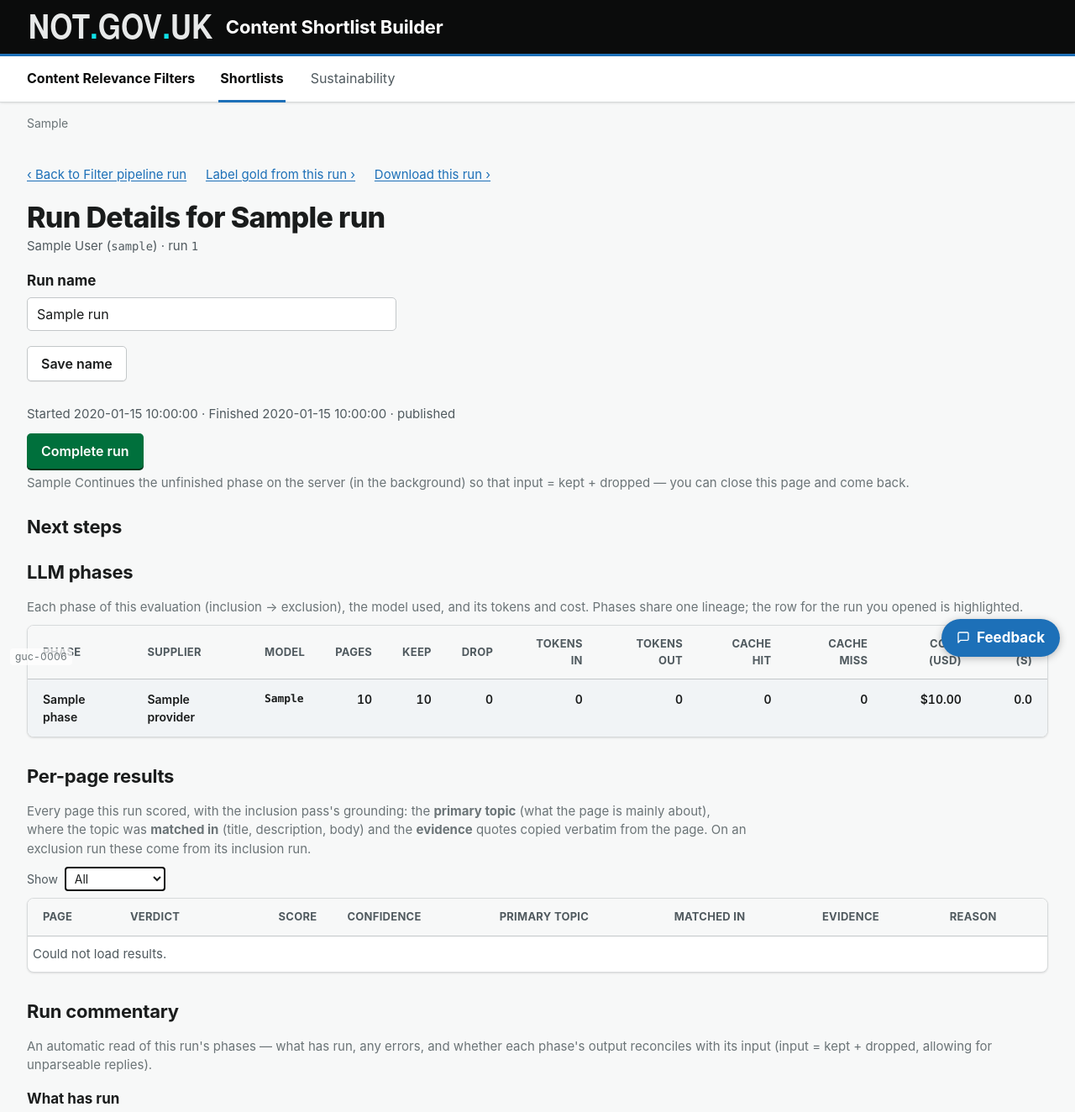
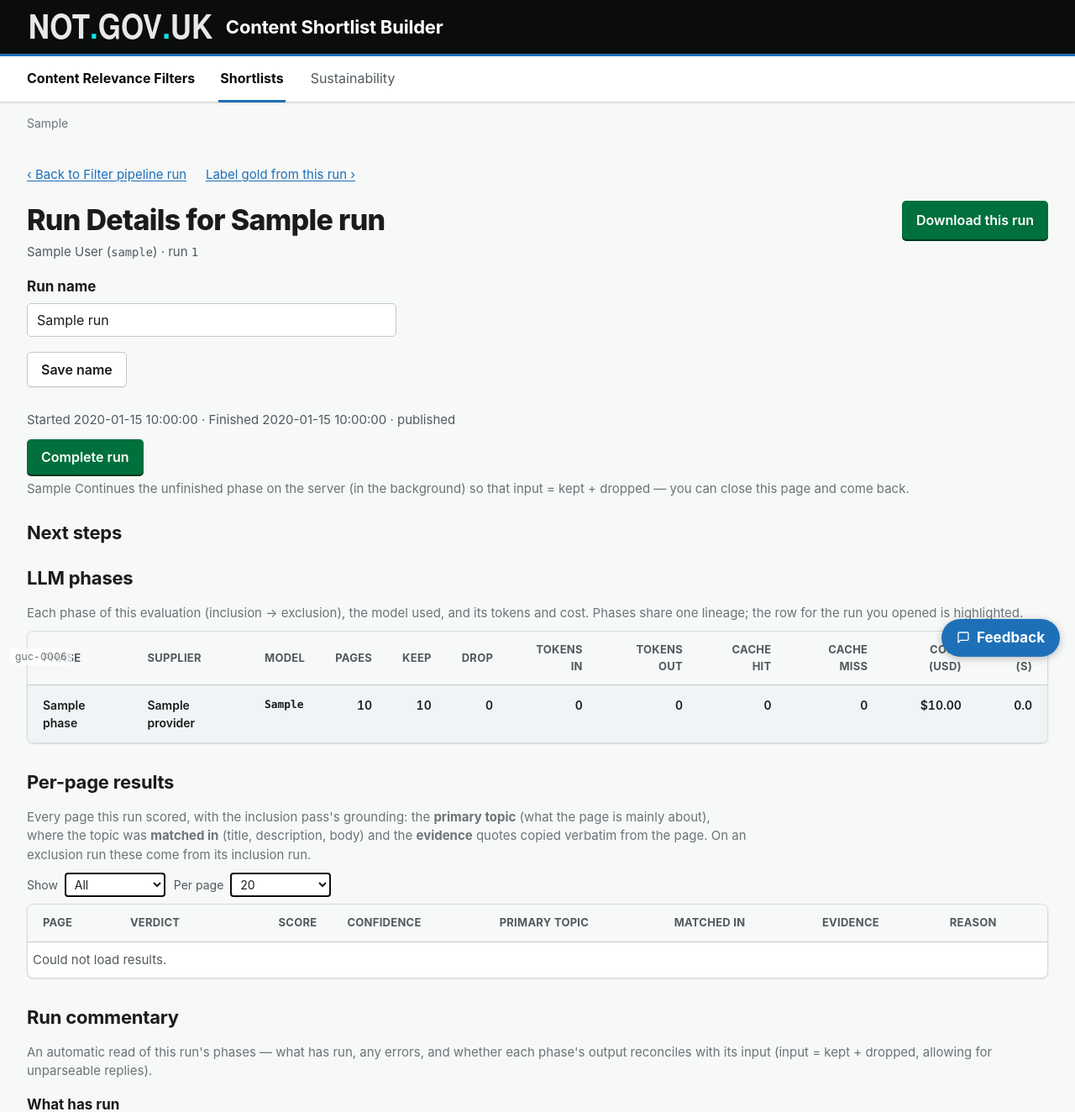
Before and after one commit to Underwoodt/gov-uk-corpus, a FastAPI app: template webapp/templates/run_detail.html in a window 1280 px wide. Shown: the top 1324 px of the page at 84% size. Run offline with FastAPI, Linux system fonts and the light colour scheme; the template is opened without the code that fills it: most values are stand-ins (such as "Sample title", 1, 10 or a date in 2020); some libraries are stand-ins or nearby versions.

Commit message:
guc-0006: download button opposite the title + paginate per-page results
Move 'Download this run' from a top link to a button on the right, aligned
with the run title. Add pagination to the per-page results table with a
'Per page' selector (20 default / 100 / All) and Prev/Next; the rows are
already client-side, so paging is a filtered-then-sliced render.

Co-Authored-By: Claude Opus 4.8 <noreply@anthropic.com>

```diff
--- a/webapp/templates/run_detail.html
+++ b/webapp/templates/run_detail.html
@@ -13,9 +13,10 @@
 
   <a class="back" href="{{ url_for('ai_pipeline_page', cid=category.id) }}">‹ Back to Filter pipeline run</a>
   <a class="back" style="margin-left:18px;" href="{{ url_for('gold_page', cid=category.id) }}?run={{ (chain[0].run_id if chain else run.run_id) }}">Label gold from this run ›</a>
-  <a class="back" style="margin-left:18px;" href="{{ url_for('download_page', cid=category.id) }}?run={{ (chain[0].run_id if chain else run.run_id) }}&amp;stage=final" title="Download this run's final shortlist (choose columns/format on the download page)">Download this run ›</a>
-
-  <h1 id="run-title" style="margin:18px 0 4px;">Run Details for {{ run.name or run.run_id }}</h1>
+  <div style="display:flex;align-items:center;justify-content:space-between;gap:16px;flex-wrap:wrap;margin:18px 0 4px;">
+    <h1 id="run-title" style="margin:0;">Run Details for {{ run.name or run.run_id }}</h1>
+    <a class="btn" style="white-space:nowrap;" href="{{ url_for('download_page', cid=category.id) }}?run={{ (chain[0].run_id if chain else run.run_id) }}&amp;stage=final" title="Download this run's final shortlist (choose columns/format on the download page)">Download this run</a>
+  </div>
   <p class="secondary" style="margin:0 0 18px;">{{ category.display_name }}
     (<span class="mono">{{ category.slug or '' }}</span>) · run <span class="mono">{{ run.run_id }}</span></p>
 
@@ -129,6 +130,10 @@
       <select id="pr-filter" style="font:inherit;padding:3px 6px;border:2px solid var(--black);border-radius:4px;margin-left:4px;">
         <option value="">All</option><option value="1">Kept</option><option value="0">Dropped</option>
       </select></label>
+    <label class="secondary" style="font-size:14px;">Per page
+      <select id="pr-page-size" style="font:inherit;padding:3px 6px;border:2px solid var(--black);border-radius:4px;margin-left:4px;">
+        <option value="20" selected>20</option><option value="100">100</option><option value="all">All</option>
+      </select></label>
     <span id="pr-summary" class="secondary"></span>
   </div>
   <div class="table-wrap">
@@ -139,6 +144,11 @@
       </tr></thead>
       <tbody><tr><td colspan="8" class="secondary" style="padding:10px 6px;"><span class="spinner"></span></td></tr></tbody>
     </table>
+  </div>
+  <div id="pr-pager" class="controls" style="align-items:center;gap:12px;margin-top:10px;" hidden>
+    <button class="btn secondary-btn" id="pr-prev" type="button" style="padding:5px 12px;">‹ Prev</button>
+    <span id="pr-range" class="secondary"></span>
+    <button class="btn secondary-btn" id="pr-next" type="button" style="padding:5px 12px;">Next ›</button>
   </div>
 
   <h2 style="margin-top:30px;">Run commentary</h2>
@@ -267,17 +277,37 @@
     (function () {
       const tbody = document.querySelector("#pr-table tbody"), sum = document.getElementById("pr-summary");
       const filter = document.getElementById("pr-filter");
+      const sizeSel = document.getElementById("pr-page-size");
+      const pager = document.getElementById("pr-pager"), rangeEl = document.getElementById("pr-range");
+      const prevBtn = document.getElementById("pr-prev"), nextBtn = document.getElementById("pr-next");
       const esc = s => { const d = document.createElement("div"); d.textContent = s == null ? "" : s; return d.innerHTML; };
-      let all = [];
+      let all = [], page = 0;
+      const pageSize = () => { const v = sizeSel ? sizeSel.value : "20"; return v === "all" ? Infinity : (parseInt(v, 10) || 20); };
       function render() {
         const f = filter.value;
         const rows = f === "" ? all : all.filter(r => String(r.keep) === f);
         sum.textContent = `${rows.length} of ${all.length} page${all.length === 1 ? "" : "s"}`;
+        const size = pageSize();
+        const nPages = Math.max(1, Math.ceil(rows.length / (size === Infinity ? (rows.length || 1) : size)));
+        if (page >= nPages) page = nPages - 1;
+        if (page < 0) page = 0;
+        const start = size === Infinity ? 0 : page * size;
+        const slice = size === Infinity ? rows : rows.slice(start, start + size);
         if (!rows.length) {
           tbody.innerHTML = '<tr><td colspan="8" class="secondary" style="padding:10px 6px;">No pages.</td></tr>';
+          if (pager) pager.hidden = true;
           return;
         }
-        tbody.innerHTML = rows.map(r => {
+        if (pager) {
+          if (size === Infinity || rows.length <= size) { pager.hidden = true; }
+          else {
+            pager.hidden = false;
+            rangeEl.textContent = `${start + 1}–${Math.min(start + size, rows.length)} of ${rows.length}`;
+            prevBtn.disabled = page === 0;
+            nextBtn.disabled = page >= nPages - 1;
+          }
+        }
+        tbody.innerHTML = slice.map(r => {
           const verdict = r.keep === 1 ? '<span style="color:var(--green,#00703c);font-weight:700;">Keep</span>'
                         : r.keep === 0 ? '<span style="color:var(--red,#d4351c);font-weight:700;">Drop</span>'
                         : '<span class="secondary">Unscored</span>';
@@ -295,7 +325,10 @@
           </tr>`;
         }).join("");
       }
-      filter.addEventListener("change", render);
+      filter.addEventListener("change", () => { page = 0; render(); });
+      if (sizeSel) sizeSel.addEventListener("change", () => { page = 0; render(); });
+      if (prevBtn) prevBtn.addEventListener("click", () => { if (page > 0) { page--; render(); } });
+      if (nextBtn) nextBtn.addEventListener("click", () => { page++; render(); });
       fetch(`/api/categories/${CID}/runs/${RUN_ID}/results`, { headers: { "Accept": "application/json" } })
         .then(r => r.json())
         .then(j => { all = (j && j.rows) || []; render(); })
```
